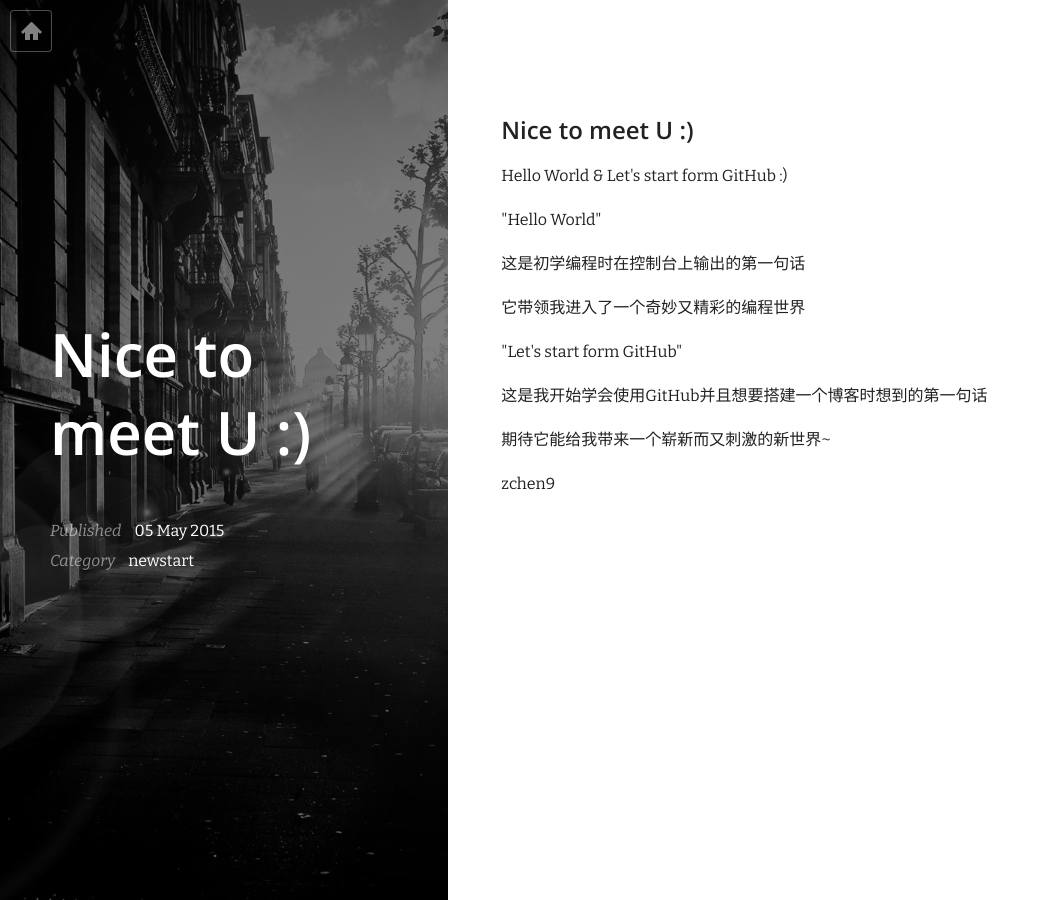
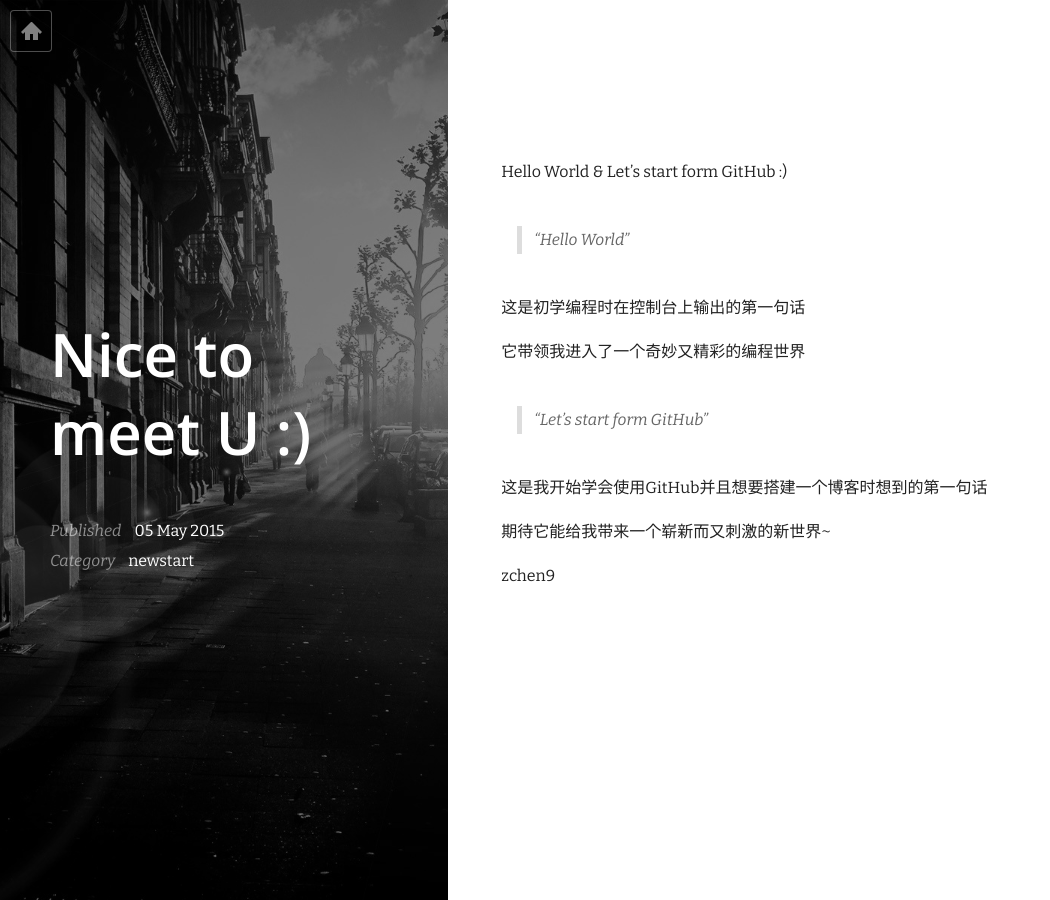
Before and after one commit to ch1oechao/ch1oechao.github.io, a Jekyll site: the page built from _posts/2015-05-05-hello-zchen9.md, in a window 1280 px wide. Shown: the whole page, without its empty margins (0-1050 px from the left). Built offline with Jekyll 4.4.1, drawn with Linux system fonts in a browser that asks for light colours; nearby versions of some CDN libraries; Markdown is read by kramdown in place of the engine named in the settings.

Commit message:
new post

```diff
--- a/_posts/2015-05-05-hello-zchen9.html
+++ b/_posts/2015-05-05-hello-zchen9.md
@@ -5,17 +5,17 @@
 categories: new start
 featured_image: /images/cover.jpg
 ---
-<h2>{{ page.title }}</h2>
+#{{ page.title }}
 
-<p>Hello World & Let's start form GitHub :)</p>
+###Hello World & Let's start form GitHub :)
 
-<p>"Hello World"</p>
+> "Hello World"
 
 <p>这是初学编程时在控制台上输出的第一句话</p>
 
 <p>它带领我进入了一个奇妙又精彩的编程世界</p>
 
-<p>"Let's start form GitHub"</p>
+> "Let's start form GitHub"
 
 <p>这是我开始学会使用GitHub并且想要搭建一个博客时想到的第一句话</p>
 
```
